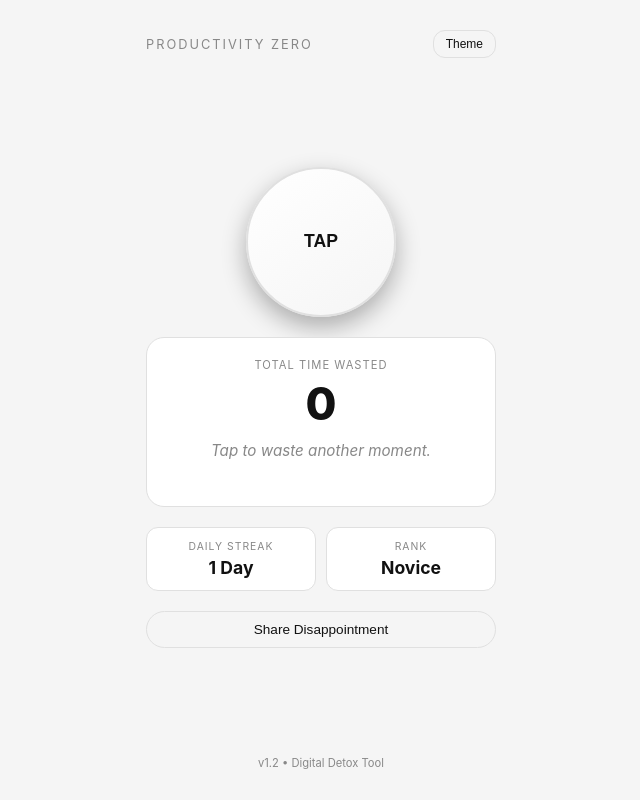
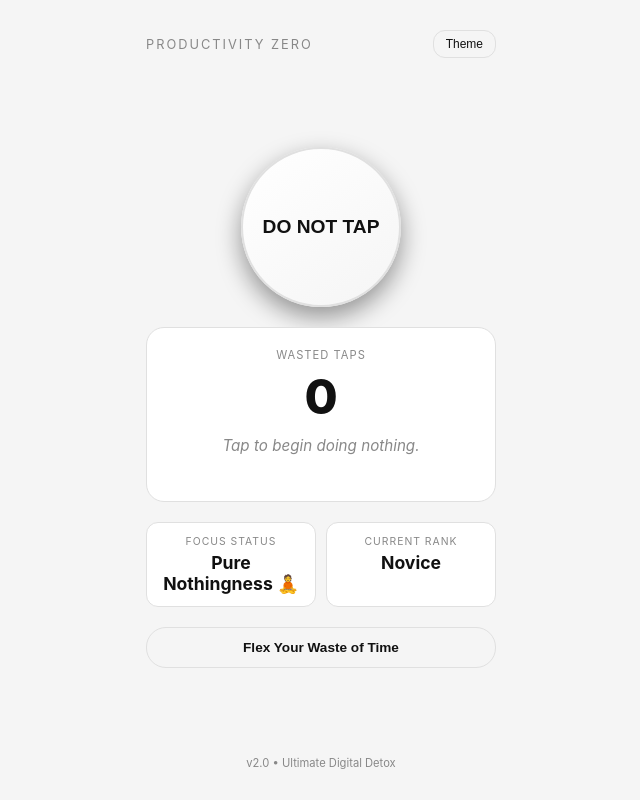
Before and after one commit to alexlixenofficial/uselessapp, a plain HTML site: page index.html in a window 1280 px wide. Both pictures are taken after a click on the button "Theme". Shown: the whole page, without its empty margins (319-959 px from the left). Drawn offline with nearby package versions, Linux system fonts and the light colour scheme.

Commit message:
Added confetti, rage mode, and focus timer

```diff
--- a/index.html
+++ b/index.html
@@ -3,8 +3,8 @@
 <head>
   <meta charset="UTF-8">
   <meta name="viewport" content="width=device-width, initial-scale=1.0">
-  <title>Do Nothing App</title>
-  <link rel="manifest" href="/manifest.json">
+  <title>Productivity Zero</title>
+  <script src="https://cdn.jsdelivr.net/npm/canvas-confetti@1.6.0/dist/confetti.browser.min.js"></script>
   <style>
     :root {
       --bg: #0d0d0d;
@@ -12,6 +12,7 @@
       --border: #282828;
       --accent: #ffffff;
       --sub: #777777;
+      --rage: #ff3333;
     }
 
     .light-theme {
@@ -35,90 +36,55 @@
       padding: 30px 20px;
       box-sizing: border-box;
       transition: background 0.3s, color 0.3s;
+      user-select: none;
     }
 
-    .nav {
-      width: 100%;
-      max-width: 350px;
-      display: flex;
-      justify-content: space-between;
-      align-items: center;
-    }
-
+    .nav { width: 100%; max-width: 350px; display: flex; justify-content: space-between; align-items: center; }
     .title { font-size: 0.8rem; letter-spacing: 2px; text-transform: uppercase; color: var(--sub); }
 
     .theme-toggle {
-      background: transparent;
-      border: 1px solid var(--border);
-      color: var(--accent);
-      padding: 6px 12px;
-      border-radius: 12px;
-      cursor: pointer;
-      font-size: 0.75rem;
+      background: transparent; border: 1px solid var(--border);
+      color: var(--accent); padding: 6px 12px; border-radius: 12px; cursor: pointer; font-size: 0.75rem;
     }
 
     .center { display: flex; flex-direction: column; align-items: center; gap: 20px; width: 100%; max-width: 350px; }
 
     .btn {
-      width: 150px;
-      height: 150px;
-      border-radius: 50%;
+      width: 160px; height: 160px; border-radius: 50%;
       background: linear-gradient(145deg, var(--card), var(--bg));
-      border: 2px solid var(--border);
-      color: var(--accent);
-      font-size: 1.1rem;
-      font-weight: 700;
-      cursor: pointer;
-      outline: none;
-      transition: transform 0.1s ease;
-      box-shadow: 0 10px 25px rgba(0,0,0,0.3);
+      border: 2px solid var(--border); color: var(--accent);
+      font-size: 1.2rem; font-weight: 800; cursor: pointer; outline: none;
+      transition: transform 0.08s ease, border-color 0.2s;
+      box-shadow: 0 10px 25px rgba(0,0,0,0.4);
     }
 
-    .btn:active { transform: scale(0.90); }
+    .btn:active { transform: scale(0.88); }
 
     .card {
-      background: var(--card);
-      border: 1px solid var(--border);
-      border-radius: 18px;
-      padding: 20px;
-      width: 100%;
-      text-align: center;
-      box-sizing: border-box;
+      background: var(--card); border: 1px solid var(--border);
+      border-radius: 18px; padding: 20px; width: 100%; text-align: center; box-sizing: border-box;
     }
 
-    .count { font-size: 2.8rem; font-weight: 800; margin: 5px 0; }
+    .count { font-size: 3rem; font-weight: 800; margin: 5px 0; }
     .response { font-size: 0.95rem; color: var(--sub); min-height: 45px; margin-top: 10px; font-style: italic; }
 
-    .stats-grid {
-      display: grid;
-      grid-template-columns: 1fr 1fr;
-      gap: 10px;
-      width: 100%;
-    }
+    .stats-grid { display: grid; grid-template-columns: 1fr 1fr; gap: 10px; width: 100%; }
 
-    .mini-card {
-      background: var(--card);
-      border: 1px solid var(--border);
-      border-radius: 12px;
-      padding: 12px;
-      text-align: center;
-    }
-
+    .mini-card { background: var(--card); border: 1px solid var(--border); border-radius: 12px; padding: 12px; text-align: center; }
     .mini-card-title { font-size: 0.65rem; color: var(--sub); text-transform: uppercase; letter-spacing: 1px; }
     .mini-card-val { font-size: 1.1rem; font-weight: 700; margin-top: 4px; }
 
     .action-btn {
-      background: transparent;
-      border: 1px solid var(--border);
-      color: var(--accent);
-      padding: 10px 20px;
-      border-radius: 20px;
-      cursor: pointer;
-      font-size: 0.85rem;
-      width: 100%;
+      background: transparent; border: 1px solid var(--border);
+      color: var(--accent); padding: 12px 20px; border-radius: 20px;
+      cursor: pointer; font-size: 0.85rem; width: 100%; font-weight: 600;
     }
 
-    .footer { font-size: 0.7rem; color: var(--sub); }
+    .rage-mode { animation: flash 0.3s infinite alternate; }
+    @keyframes flash {
+      from { background: var(--bg); }
+      to { background: #330000; }
+    }
   </style>
 </head>
 <body>
@@ -129,44 +95,49 @@
   </div>
 
   <div class="center">
-    <button class="btn" onclick="tap()">TAP</button>
+    <button class="btn" id="mainBtn" onclick="tap()">DO NOT TAP</button>
 
     <div class="card">
-      <div style="font-size: 0.7rem; color: var(--sub); letter-spacing: 1px;">TOTAL TIME WASTED</div>
+      <div style="font-size: 0.7rem; color: var(--sub); letter-spacing: 1px;">WASTED TAPS</div>
       <div class="count" id="c">0</div>
-      <div class="response" id="r">Tap to waste another moment.</div>
+      <div class="response" id="r">Tap to begin doing nothing.</div>
     </div>
 
     <div class="stats-grid">
       <div class="mini-card">
-        <div class="mini-card-title">Daily Streak</div>
-        <div class="mini-card-val" id="streak">1 Day</div>
+        <div class="mini-card-title">Focus Status</div>
+        <div class="mini-card-val" id="idleStatus">Active</div>
       </div>
       <div class="mini-card">
-        <div class="mini-card-title">Rank</div>
+        <div class="mini-card-title">Current Rank</div>
         <div class="mini-card-val" id="rank">Novice</div>
       </div>
     </div>
 
-    <button class="action-btn" onclick="shareStats()">Share Disappointment</button>
+    <button class="action-btn" onclick="shareStats()">Flex Your Waste of Time</button>
   </div>
 
-  <div class="footer">v1.2 • Digital Detox Tool</div>
+  <div style="font-size: 0.7rem; color: var(--sub);">v2.0 • Ultimate Digital Detox</div>
 
   <script>
     let count = parseInt(localStorage.getItem('taps') || '0');
     let isLight = localStorage.getItem('theme') === 'light';
+    let tapTimes = [];
+    let idleTimer;
 
     if (isLight) document.body.classList.add('light-theme');
     updateDisplay();
+    resetIdleTimer();
 
-    // Audio context for tap sound effect
     const audioCtx = new (window.AudioContext || window.webkitAudioContext)();
+
     function playTapSound() {
       const osc = audioCtx.createOscillator();
       const gain = audioCtx.createGain();
       osc.type = 'sine';
-      osc.frequency.setValueAtTime(150, audioCtx.currentTime);
+      // Pitch raises slightly as count increases
+      const pitch = 150 + (count % 50) * 5;
+      osc.frequency.setValueAtTime(pitch, audioCtx.currentTime);
       gain.gain.setValueAtTime(0.1, audioCtx.currentTime);
       gain.gain.exponentialRampToValueAtTime(0.01, audioCtx.currentTime + 0.05);
       osc.connect(gain);
@@ -177,15 +148,24 @@
 
     async function tap() {
       playTapSound();
-      if (navigator.vibrate) navigator.vibrate(30);
+      if (navigator.vibrate) navigator.vibrate(25);
 
       count++;
       localStorage.setItem('taps', count);
-      updateDisplay();
+
+      // Speed check for Rage Mode
+      const now = Date.now();
+      tapTimes.push(now);
+      tapTimes = tapTimes.filter(t => now - t < 1000);
 
       const r = document.getElementById('r');
+
+      if (tapTimes.length > 5) {
+        document.body.classList.add('rage-mode');
+        r.innerText = '"ALERT: CALM DOWN. YOU ARE BEING TOO PRODUCTIVE!"';
+      } else {
+        document.body.classList.remove('rage-mode');
         r.style.opacity = '0.4';
-
         try {
           const res = await fetch('/api/tap?count=' + count);
           const data = await res.json();
@@ -196,32 +176,41 @@
         r.style.opacity = '1';
       }
 
+      // Milestones confetti
+      if (count === 10 || count === 69 || count === 100 || count === 500) {
+        confetti({ particleCount: 80, spread: 60, origin: { y: 0.7 } });
+      }
+
+      updateDisplay();
+      resetIdleTimer();
+    }
+
+    function resetIdleTimer() {
+      document.getElementById('idleStatus').innerText = "Tapping...";
+      clearTimeout(idleTimer);
+      idleTimer = setTimeout(() => {
+        document.getElementById('idleStatus').innerText = "Pure Nothingness 🧘";
+      }, 5000);
+    }
+
     function updateDisplay() {
       document.getElementById('c').innerText = count;
-
-      // Dynamic Ranks based on tap count
       let rank = "Novice";
-      if (count > 50) rank = "Slacker";
-      if (count > 200) rank = "Procrastinator";
-      if (count > 500) rank = "Master of None";
-      if (count > 1000) rank = "Ascended";
+      if (count > 25) rank = "Procrastinator";
+      if (count > 100) rank = "Time Master";
+      if (count > 300) rank = "Zen God";
       document.getElementById('rank').innerText = rank;
     }
 
     function toggleTheme() {
       document.body.classList.toggle('light-theme');
-      const current = document.body.classList.contains('light-theme') ? 'light' : 'dark';
-      localStorage.setItem('theme', current);
+      localStorage.setItem('theme', document.body.classList.contains('light-theme') ? 'light' : 'dark');
     }
 
     function shareStats() {
-      const rank = document.getElementById('rank').innerText;
-      const msg = `I reached rank '${rank}' by tapping a useless button ${count} times.`;
-      if (navigator.share) {
-        navigator.share({ title: 'Nothing App', text: msg });
-      } else {
-        alert(msg);
-      }
+      const msg = `I reached rank '${document.getElementById('rank').innerText}' on Productivity Zero by doing absolutely nothing ${count} times.`;
+      if (navigator.share) navigator.share({ title: 'Productivity Zero', text: msg });
+      else alert(msg);
     }
   </script>
 </body>
```
Lines whose indentation alone changed are shown as unchanged.
